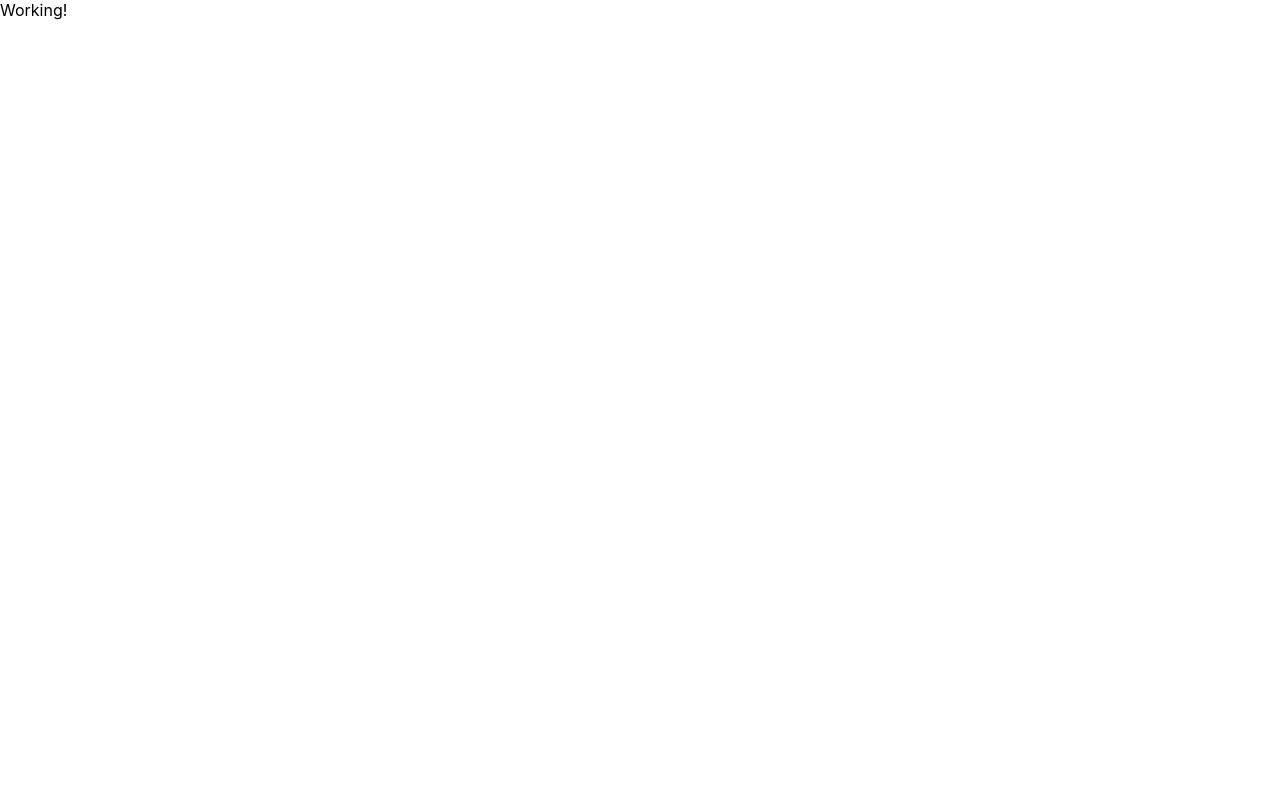
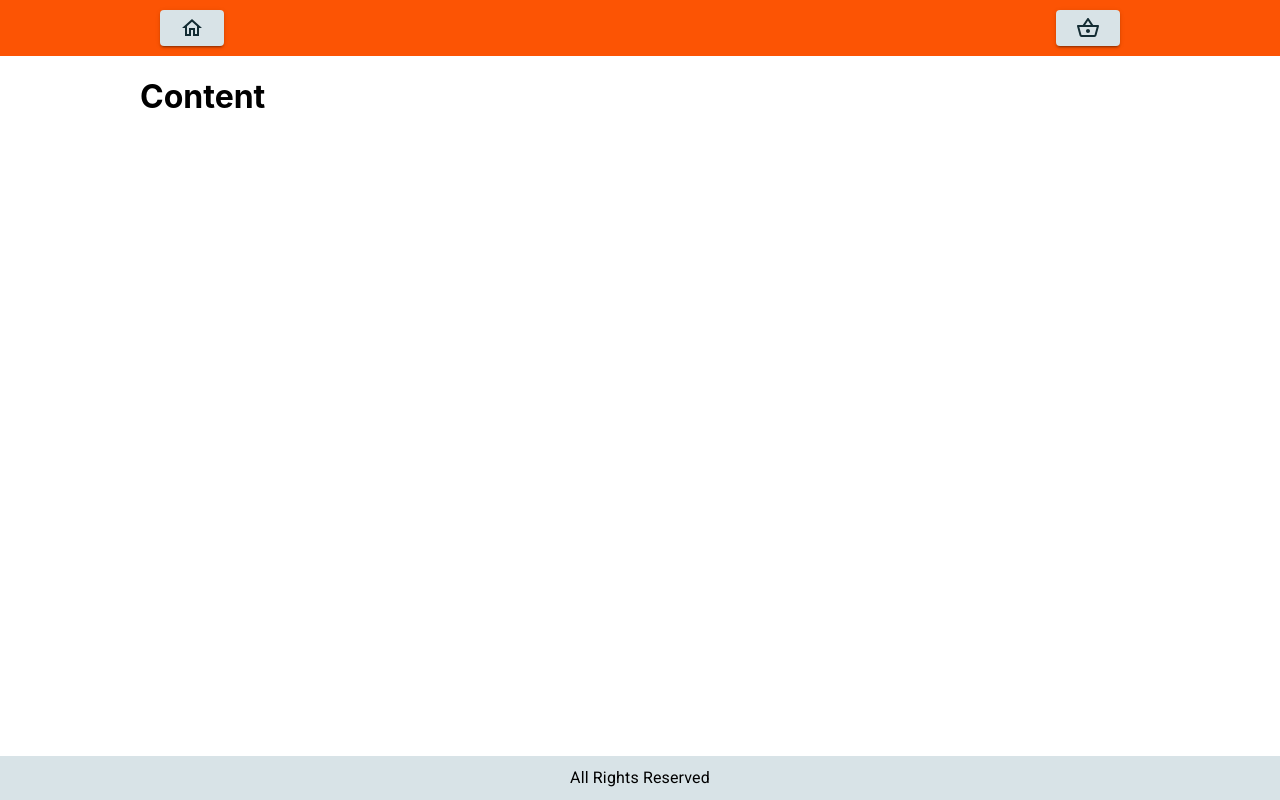
Before and after one commit to hotaken/web_shop, a React (Create React App) app: page / in a window 1280 px wide. Built offline with nearby package versions, Linux system fonts and the light colour scheme.

Commit message:
feat: 🎸 Layout, Footer, Header

```diff
--- a/package.json
+++ b/package.json
@@ -3,6 +3,8 @@
   "version": "0.1.0",
   "private": true,
   "dependencies": {
+    "@material-ui/core": "^4.11.4",
+    "@material-ui/icons": "^4.11.2",
     "@testing-library/jest-dom": "^5.12.0",
     "@testing-library/react": "^11.2.7",
     "@testing-library/user-event": "^12.8.3",
--- a/public/index.html
+++ b/public/index.html
@@ -24,7 +24,8 @@
       work correctly both with client-side routing and a non-root public URL.
       Learn how to configure a non-root public URL by running `npm run build`.
     -->
-    <title>React App</title>
+    <link rel="stylesheet" href="https://fonts.googleapis.com/css?family=Roboto:300,400,500,700&display=swap" />
+    <title>Burger Shop</title>
   </head>
   <body>
     <noscript>You need to enable JavaScript to run this app.</noscript>
--- a/src/App.tsx
+++ b/src/App.tsx
@@ -1,7 +1,15 @@
 import React from 'react';
 
+import Layout from './HOC/Layout/Layout';
+
 const App = (): JSX.Element => {
-    return <div className="App">Working!</div>;
+    return (
+        <div className="App">
+            <Layout>
+                <h1>Content</h1>
+            </Layout>
+        </div>
+    );
 };
 
 export default App;
--- /dev/null
+++ b/src/HOC/Layout/Layout.tsx
@@ -0,0 +1,44 @@
+import React from 'react';
+import { makeStyles } from '@material-ui/core';
+
+import constants from '../../common/constants';
+import Footer from '../../components/Footer/Footer';
+import Header from '../../components/Header/Header';
+
+const useStyles = makeStyles({
+    root: {
+        display: 'flex',
+        flexDirection: 'column',
+        justifyContent: 'center',
+        minHeight: '100vh',
+        width: '100%',
+    },
+    content: {
+        flex: '1',
+        width: constants.CONTENT_WIDTH,
+        margin: '0 auto',
+    },
+});
+
+interface IProps {
+    children: JSX.Element;
+}
+
+const Layout = (props: IProps): JSX.Element => {
+    const { children } = props;
+    const classes = useStyles();
+    return (
+        <div className={classes.root}>
+            <Header />
+
+            <main className={classes.content}>
+                {/* ROUTES */}
+                {children}
+            </main>
+
+            <Footer />
+        </div>
+    );
+};
+
+export default Layout;
--- /dev/null
+++ b/src/common/constants.ts
@@ -0,0 +1,3 @@
+const CONTENT_WIDTH = '1000px';
+
+export default { CONTENT_WIDTH };
--- /dev/null
+++ b/src/components/Footer/Footer.tsx
@@ -0,0 +1,27 @@
+import { Typography, createStyles, makeStyles, Theme } from '@material-ui/core';
+import React from 'react';
+
+const useStyles = makeStyles((theme: Theme) =>
+    createStyles({
+        root: {
+            display: 'flex',
+            flexDirection: 'column',
+            justifyContent: 'center',
+            alignItems: 'center',
+            backgroundColor: theme.palette.secondary.main,
+            color: 'black',
+            padding: '10px',
+        },
+    }),
+);
+
+const Footer = (): JSX.Element => {
+    const classes = useStyles();
+    return (
+        <div className={classes.root}>
+            <Typography>All Rights Reserved</Typography>
+        </div>
+    );
+};
+
+export default Footer;
--- /dev/null
+++ b/src/components/Header/Header.tsx
@@ -0,0 +1,48 @@
+import React from 'react';
+import { Button, createStyles, makeStyles, Theme, useTheme } from '@material-ui/core';
+import { HomeOutlined, ShoppingBasketOutlined } from '@material-ui/icons';
+
+import constants from '../../common/constants';
+
+const useStyles = makeStyles((theme: Theme) =>
+    createStyles({
+        root: {
+            display: 'flex',
+            flexDirection: 'column',
+            backgroundColor: theme.palette.primary.main,
+            width: '100%',
+        },
+        content: {
+            display: 'flex',
+            flexDirection: 'row',
+            justifyContent: 'space-between',
+            width: constants.CONTENT_WIDTH,
+            margin: '0 auto',
+            padding: '10px 20px',
+            boxSizing: 'border-box',
+        },
+    }),
+);
+
+const Header = (): JSX.Element => {
+    const classes = useStyles();
+
+    const theme = useTheme();
+
+    return (
+        <div className={classes.root}>
+            <div className={classes.content}>
+                {/* HOME */}
+                <Button color="secondary" variant="contained">
+                    <HomeOutlined style={{ color: theme.palette.primary.light }} />
+                </Button>
+                {/* BASKET */}
+                <Button color="secondary" variant="contained">
+                    <ShoppingBasketOutlined style={{ color: theme.palette.primary.light }} />
+                </Button>
+            </div>
+        </div>
+    );
+};
+
+export default Header;
--- a/src/index.tsx
+++ b/src/index.tsx
@@ -1,12 +1,27 @@
 import React from 'react';
 import ReactDOM from 'react-dom';
+import { ThemeProvider, createMuiTheme } from '@material-ui/core/styles';
+
 import './index.css';
 import App from './App';
 import reportWebVitals from './reportWebVitals';
+// primary main - header
+// primary light - icons color
+// secondary main - footer bg, buttons bg
+// secondary light -
+
+const theme = createMuiTheme({
+    palette: {
+        primary: { main: '#fc5404', light: '#132c33' },
+        secondary: { main: '#d8e3e7', light: '#51c4d3' },
+    },
+});
 
 ReactDOM.render(
     <React.StrictMode>
-        <App />
+        <ThemeProvider theme={theme}>
+            <App />
+        </ThemeProvider>
     </React.StrictMode>,
     document.getElementById('root'),
 );
```
Also changed, not shown: 2 other files (tests, documents, lock files or other folders).
